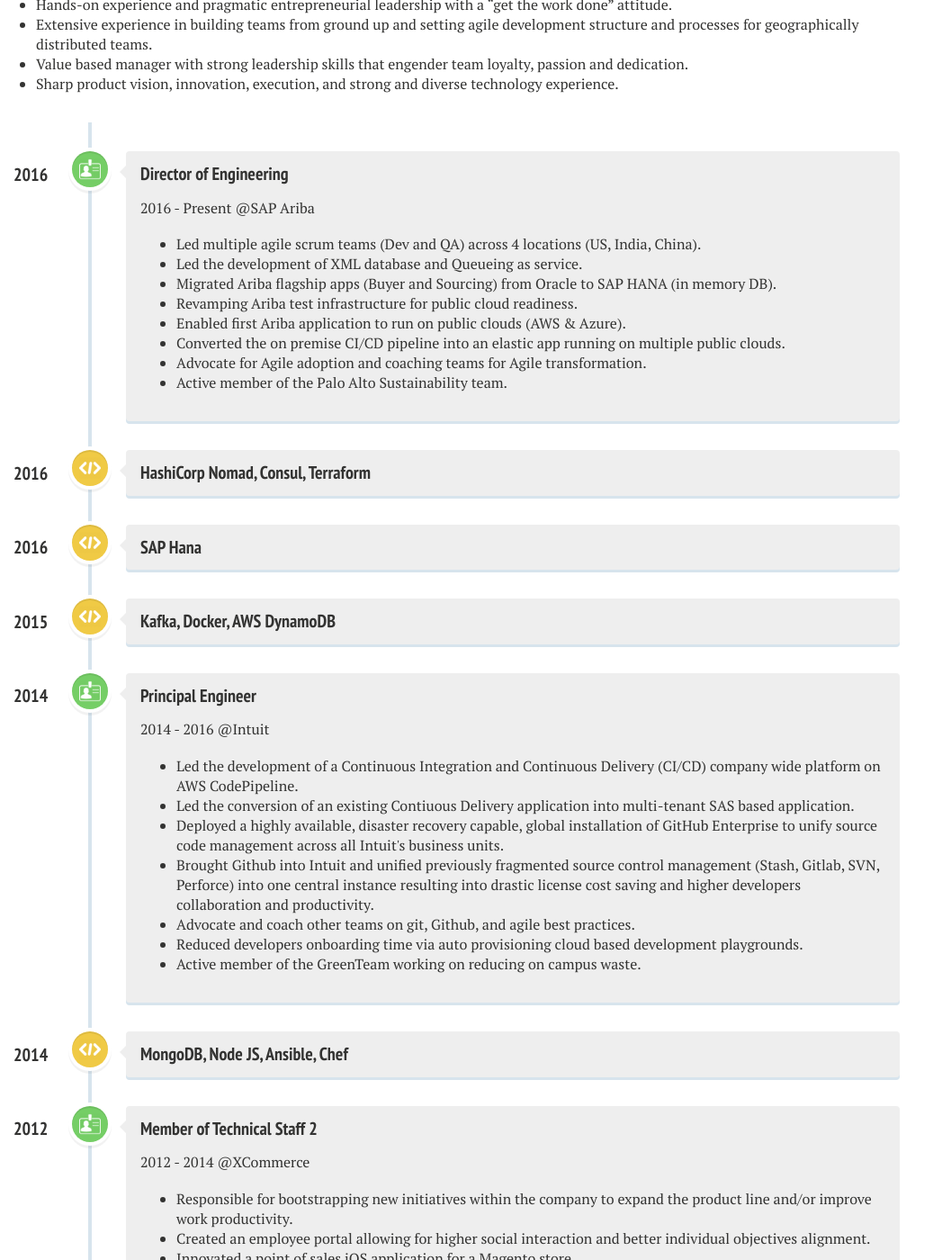
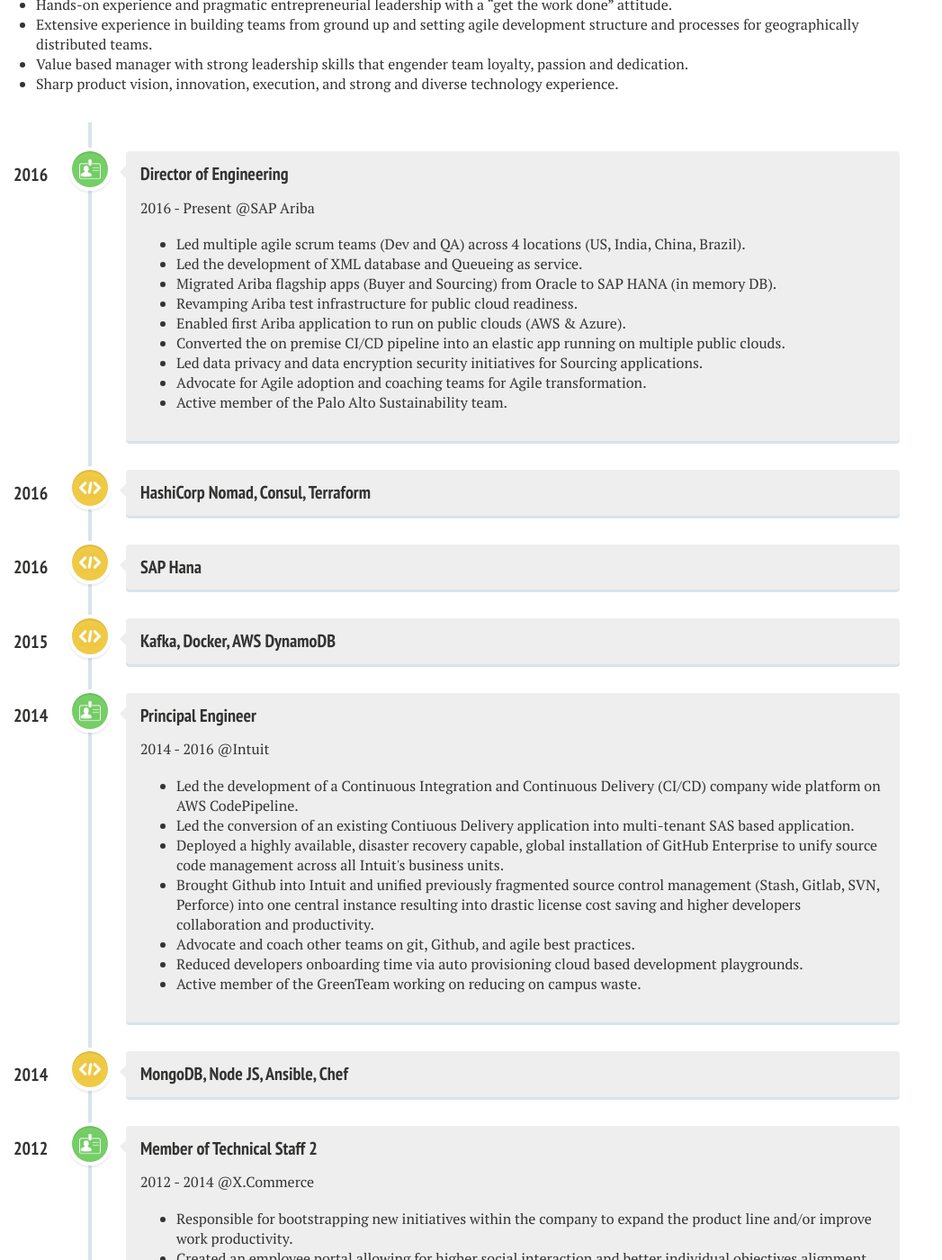
Before and after one commit to quocvu/quocvu.github.io, a Jekyll site: the page built from resume/index.md, in a window 1280 px wide and 1400 px high, scrolled down 851 px. Shown: the whole window at 90% size, without its empty margins (0-1047 px from the left). Built offline with Jekyll 4.4.1, drawn with Linux system fonts in a browser that asks for light colours; nearby versions of some CDN libraries.

Commit message:
update ariba experience with security work

```diff
--- a/_data/authors.yml
+++ b/_data/authors.yml
@@ -2,7 +2,7 @@
 
 quoc_vu:
   name: Quoc Vu
-  web: https://quocvu.github.com
+  web: https://quocvu.github.io
   email: darthvu@gmail.com
   bio:
   avatar: bio-photo-bw.jpg
--- a/_data/resume.yml
+++ b/_data/resume.yml
@@ -60,12 +60,13 @@
   company: SAP Ariba
   date: { from: 2016, to: Present }
   description:
-    - Led multiple agile scrum teams (Dev and QA) across 4 locations (US, India, China).
+    - Led multiple agile scrum teams (Dev and QA) across 4 locations (US, India, China, Brazil).
     - Led the development of XML database and Queueing as service.
     - Migrated Ariba flagship apps (Buyer and Sourcing) from Oracle to SAP HANA (in memory DB).
     - Revamping Ariba test infrastructure for public cloud readiness.
     - Enabled first Ariba application to run on public clouds (AWS & Azure).
     - Converted the on premise CI/CD pipeline into an elastic app running on multiple public clouds.
+    - Led data privacy and data encryption security initiatives for Sourcing applications.
     - Advocate for Agile adoption and coaching teams for Agile transformation.
     - Active member of the Palo Alto Sustainability team.
 
@@ -86,7 +87,7 @@
 - id: xcommerce
   type: work
   title: Member of Technical Staff 2
-  company: XCommerce
+  company: X.Commerce
   date: { from: 2012, to: 2014 }
   summary: Bootstraped new product initiatives to expand X.commerce's offerings.
   description:
--- a/_includes/_author-bio.html
+++ b/_includes/_author-bio.html
@@ -13,24 +13,24 @@
   <h3 itemprop="name">{{ author.name }}</h3>
   <p>{{ author.bio }}</p>
   {% if author.email %}<a href="mailto:{{ author.email }}" class="author-social" target="_blank"><i class="fa fa-fw fa-envelope-square"></i> Email</a>{% endif %}
-  {% if author.twitter %}<a href="http://twitter.com/{{ author.twitter }}" class="author-social" target="_blank"><i class="fa fa-fw fa-twitter-square"></i> Twitter</a>{% endif %}
-  {% if author.facebook %}<a href="http://facebook.com/{{ author.facebook }}" class="author-social" target="_blank"><i class="fa fa-fw fa-facebook-square"></i> Facebook</a>{% endif %}
-  {% if author.google.plus %}<a href="http://plus.google.com/+{{ author.google.plus }}" class="author-social" target="_blank"><i class="fa fa-fw fa-google-plus-square"></i> Google+</a>{% endif %}
-  {% if author.linkedin %}<a href="http://linkedin.com/in/{{ author.linkedin }}" class="author-social" target="_blank"><i class="fa fa-fw fa-linkedin-square"></i> LinkedIn</a>{% endif %}
-  {% if author.xing %}<a href="http://www.xing.com/profile/{{ author.xing }}" class="author-social" target="_blank"><i class="fa fa-fw fa-xing-square"></i> XING</a>{% endif %}
-  {% if author.instagram %}<a href="http://instagram.com/{{ author.instagram }}" class="author-social" target="_blank"><i class="fa fa-fw fa-instagram"></i> Instagram</a>{% endif %}
-  {% if author.tumblr %}<a href="http://{{ author.tumblr }}.tumblr.com" class="author-social" target="_blank"><i class="fa fa-fw fa-tumblr-square"></i> Tumblr</a>{% endif %}
-  {% if author.github %}<a href="http://github.com/{{ author.github }}" class="author-social" target="_blank"><i class="fa fa-fw fa-github"></i> Github</a>{% endif %}
-  {% if author.stackoverflow %}<a href="http://stackoverflow.com/users/{{ author.stackoverflow }}" class="author-social" target="_blank"><i class="fa fa-fw fa-stack-overflow"></i> Stackoverflow</a>{% endif %}
-  {% if author.lastfm %}<a href="http://lastfm.com/user/{{ author.lastfm }}" class="author-social" target="_blank"><i class="fa fa-fw fa-music"></i> Last.fm</a>{% endif %}
-  {% if author.dribbble %}<a href="http://dribbble.com/{{ author.dribbble }}" class="author-social" target="_blank"><i class="fa fa-fw fa-dribbble"></i> Dribbble</a>{% endif %}
-  {% if author.pinterest %}<a href="http://www.pinterest.com/{{ author.pinterest }}" class="author-social" target="_blank"><i class="fa fa-fw fa-pinterest"></i> Pinterest</a>{% endif %}
-  {% if author.foursquare %}<a href="http://foursquare.com/{{ author.foursquare }}" class="author-social" target="_blank"><i class="fa fa-fw fa-foursquare"></i> Foursquare</a>{% endif %}
-  {% if author.steam %}<a href="http://steamcommunity.com/id/{{ author.steam }}" class="author-social" target="_blank"><i class="fa fa-fw fa-steam-square"></i> Steam</a>{% endif %}
+  {% if author.twitter %}<a href="https://twitter.com/{{ author.twitter }}" class="author-social" target="_blank"><i class="fa fa-fw fa-twitter-square"></i> Twitter</a>{% endif %}
+  {% if author.facebook %}<a href="https://facebook.com/{{ author.facebook }}" class="author-social" target="_blank"><i class="fa fa-fw fa-facebook-square"></i> Facebook</a>{% endif %}
+  {% if author.google.plus %}<a href="https://plus.google.com/+{{ author.google.plus }}" class="author-social" target="_blank"><i class="fa fa-fw fa-google-plus-square"></i> Google+</a>{% endif %}
+  {% if author.linkedin %}<a href="https://linkedin.com/in/{{ author.linkedin }}" class="author-social" target="_blank"><i class="fa fa-fw fa-linkedin-square"></i> LinkedIn</a>{% endif %}
+  {% if author.xing %}<a href="https://www.xing.com/profile/{{ author.xing }}" class="author-social" target="_blank"><i class="fa fa-fw fa-xing-square"></i> XING</a>{% endif %}
+  {% if author.instagram %}<a href="https://instagram.com/{{ author.instagram }}" class="author-social" target="_blank"><i class="fa fa-fw fa-instagram"></i> Instagram</a>{% endif %}
+  {% if author.tumblr %}<a href="https://{{ author.tumblr }}.tumblr.com" class="author-social" target="_blank"><i class="fa fa-fw fa-tumblr-square"></i> Tumblr</a>{% endif %}
+  {% if author.github %}<a href="https://github.com/{{ author.github }}" class="author-social" target="_blank"><i class="fa fa-fw fa-github"></i> Github</a>{% endif %}
+  {% if author.stackoverflow %}<a href="https://stackoverflow.com/users/{{ author.stackoverflow }}" class="author-social" target="_blank"><i class="fa fa-fw fa-stack-overflow"></i> Stackoverflow</a>{% endif %}
+  {% if author.lastfm %}<a href="https://lastfm.com/user/{{ author.lastfm }}" class="author-social" target="_blank"><i class="fa fa-fw fa-music"></i> Last.fm</a>{% endif %}
+  {% if author.dribbble %}<a href="https://dribbble.com/{{ author.dribbble }}" class="author-social" target="_blank"><i class="fa fa-fw fa-dribbble"></i> Dribbble</a>{% endif %}
+  {% if author.pinterest %}<a href="https://www.pinterest.com/{{ author.pinterest }}" class="author-social" target="_blank"><i class="fa fa-fw fa-pinterest"></i> Pinterest</a>{% endif %}
+  {% if author.foursquare %}<a href="https://foursquare.com/{{ author.foursquare }}" class="author-social" target="_blank"><i class="fa fa-fw fa-foursquare"></i> Foursquare</a>{% endif %}
+  {% if author.steam %}<a href="https://steamcommunity.com/id/{{ author.steam }}" class="author-social" target="_blank"><i class="fa fa-fw fa-steam-square"></i> Steam</a>{% endif %}
   {% if author.youtube %}<a href="https://youtube.com/user/{{ author.youtube }}" class="author-social" target="_blank"><i class="fa fa-fw fa-youtube-square"></i> Youtube</a>{% endif %}
-  {% if author.soundcloud %}<a href="http://soundcloud.com/{{ author.soundcloud }}" class="author-social" target="_blank"><i class="fa fa-fw fa-soundcloud"></i> Soundcloud</a>{% endif %}
-  {% if author.weibo %}<a href="http://www.weibo.com/{{ author.weibo }}" class="author-social" target="_blank"><i class="fa fa-fw fa-weibo"></i> Weibo</a>{% endif %}
-  {% if author.flickr %}<a href="http://www.flickr.com/{{ author.flickr }}" class="author-social" target="_blank"><i class="fa fa-fw fa-flickr"></i> Flickr</a>{% endif %}
+  {% if author.soundcloud %}<a href="https://soundcloud.com/{{ author.soundcloud }}" class="author-social" target="_blank"><i class="fa fa-fw fa-soundcloud"></i> Soundcloud</a>{% endif %}
+  {% if author.weibo %}<a href="https://www.weibo.com/{{ author.weibo }}" class="author-social" target="_blank"><i class="fa fa-fw fa-weibo"></i> Weibo</a>{% endif %}
+  {% if author.flickr %}<a href="https://www.flickr.com/{{ author.flickr }}" class="author-social" target="_blank"><i class="fa fa-fw fa-flickr"></i> Flickr</a>{% endif %}
 </div>
 
 {% if page.url == '/resume/' %}
```
